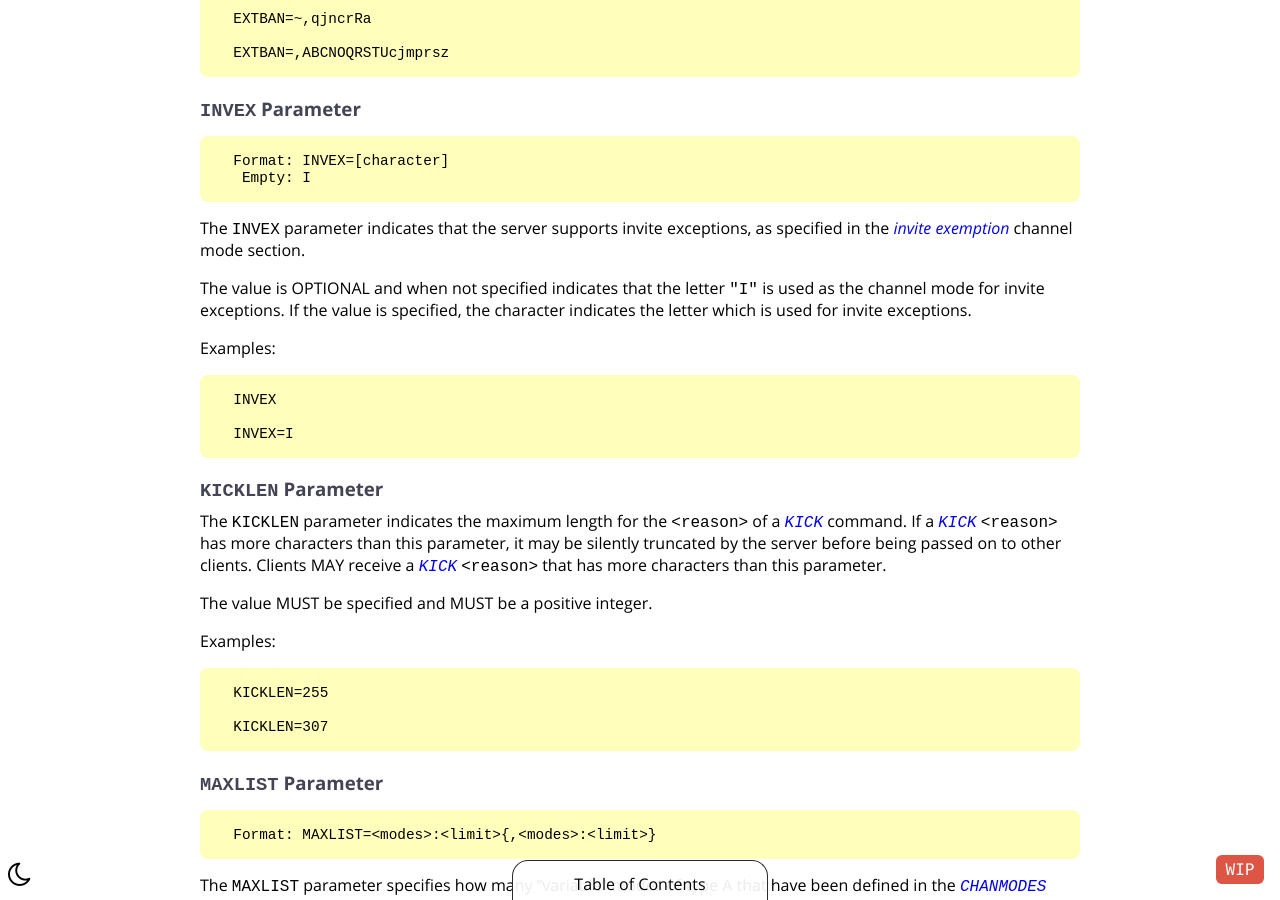
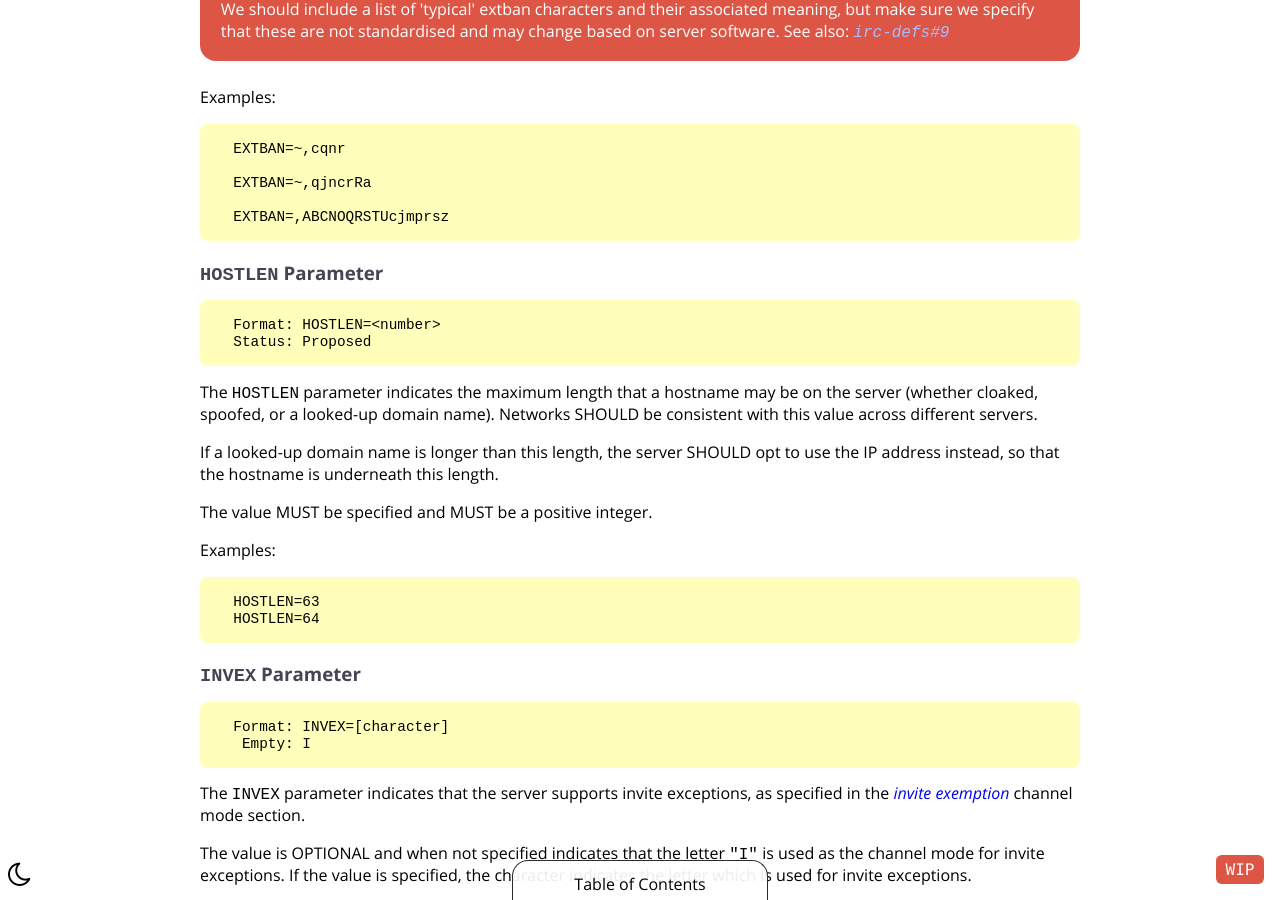
Before and after one commit to ircdocs/modern-irc, a Jekyll site: the page built from index.md, in a window 1280 px wide and 900 px high, scrolled down 65686 px. Built offline with Jekyll 4.4.1, drawn with Linux system fonts in a browser that asks for light colours; some of the changed text lies outside the part shown.

Commit message:
modern: Add proposed HOSTLEN and USERLEN ISUPPORT tokens

```diff
--- a/_includes/modern-appendix.md
+++ b/_includes/modern-appendix.md
@@ -898,6 +898,8 @@ Used to [advertise features](#feature-advertisement) to clients, the [`RPL_ISUPP
 
 The parameters listed here are standardised and/or widely-advertised by IRC servers today and do not include deprecated parameters. Servers SHOULD support at least the following parameters where appropriate, and may advertise any others. For a more extensive list of parameters advertised by this numeric, see the `irc-defs` [`RPL_ISUPPORT` list](https://defs.ircdocs.horse/defs/isupport.html).
 
+Certain parameters described here may not be standardised nor widely-advertised. These parameters are noted with the descriptor `"Status: Proposed"`. However, we try to be conservative with the parameters we're proposing, both in terms of having a small number of them and them being fairly understandable extensions to the current widely-used parameters.
+
 If a 'default value' is listed for a parameter, this is the assumed value of the parameter until and unless it is advertised by the server. This is primarily to interoperate with servers that don't advertise particular well-known and well-used parameters. If an 'empty value' is listed for a parameter, this is the assumed value of the parameter if it is advertised without a value.
 
 ### `AWAYLEN` Parameter
@@ -1080,6 +1082,22 @@ Examples:
       EXTBAN=~,qjncrRa
 
       EXTBAN=,ABCNOQRSTUcjmprsz
+
+### `HOSTLEN` Parameter
+
+      Format: HOSTLEN=<number>
+      Status: Proposed
+
+The `HOSTLEN` parameter indicates the maximum length that a hostname may be on the server (whether cloaked, spoofed, or a looked-up domain name). Networks SHOULD be consistent with this value across different servers.
+
+If a looked-up domain name is longer than this length, the server SHOULD opt to use the IP address instead, so that the hostname is underneath this length.
+
+The value MUST be specified and MUST be a positive integer.
+
+Examples:
+
+      HOSTLEN=63
+      HOSTLEN=64
 
 ### `INVEX` Parameter
 
@@ -1287,6 +1305,20 @@ Examples:
 
       TOPICLEN=390
 
+### `USERLEN` Parameter
+
+      Format: USERLEN=<number>
+      Status: Proposed
+
+The `USERLEN` parameter indicates the maximum length that a username may be on the server. Networks SHOULD be consistent with this value across different servers. As noted in the [`USER`](#user-message) message, the tilde prefix (`"~"`), if it exists, contributes to the length of the username and would be included in this parameter.
+
+The value MUST be specified and MUST be a positive integer.
+
+Examples:
+
+      USERLEN=12
+      USERLEN=18
+
 
 ---
 
--- a/index.md
+++ b/index.md
@@ -574,6 +574,8 @@ The `USER` command is used at the beginning of a connection to specify the usern
 It must be noted that `<realname>` must be the last parameter because it may contain SPACE `(' ',` `0x20)` characters, and should be prefixed with a colon (`:`) if required.
 
 Since it is easy for a client to lie about its username by relying solely on the `USER` command, the use of an "Identity Server" is recommended. This lookup can be performed by the server using the [Ident Protocol](http://tools.ietf.org/html/rfc1413). If the host which a user connects from has such an "Identity Server" enabled, the username is set to that as in the reply from that server. If the host does not have such a server enabled, the username is set to the value of the `<username>` parameter, prefixed by a tilde `('~', 0x7F)` to show that this value is user-set.
+
+The maximum length of `<username>` may be specified by the [`USERLEN`](#userlen-parameter) `RPL_ISUPPORT` parameter. If this length is advertised, the username MUST be silently truncated to the given length before being used.
 
 The second and third parameters of this command SHOULD be sent as one zero `('0', 0x30)` and one asterix character `('*', 0x2A)` by the client, as the meaning of these two parameters varies between different versions of the IRC protocol.
 
```
